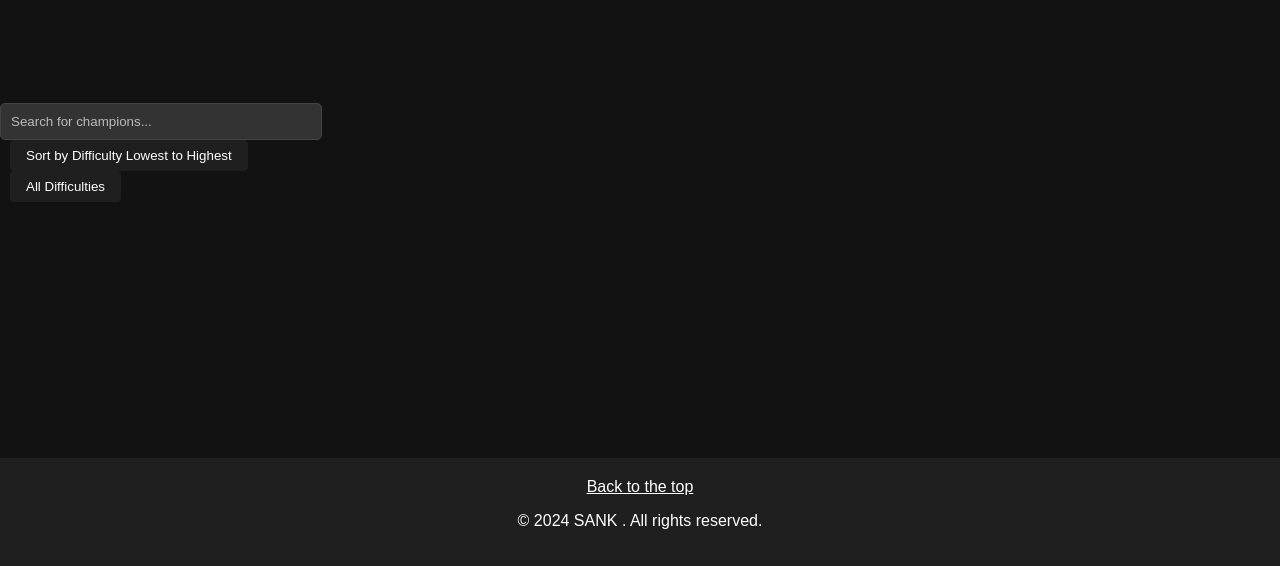
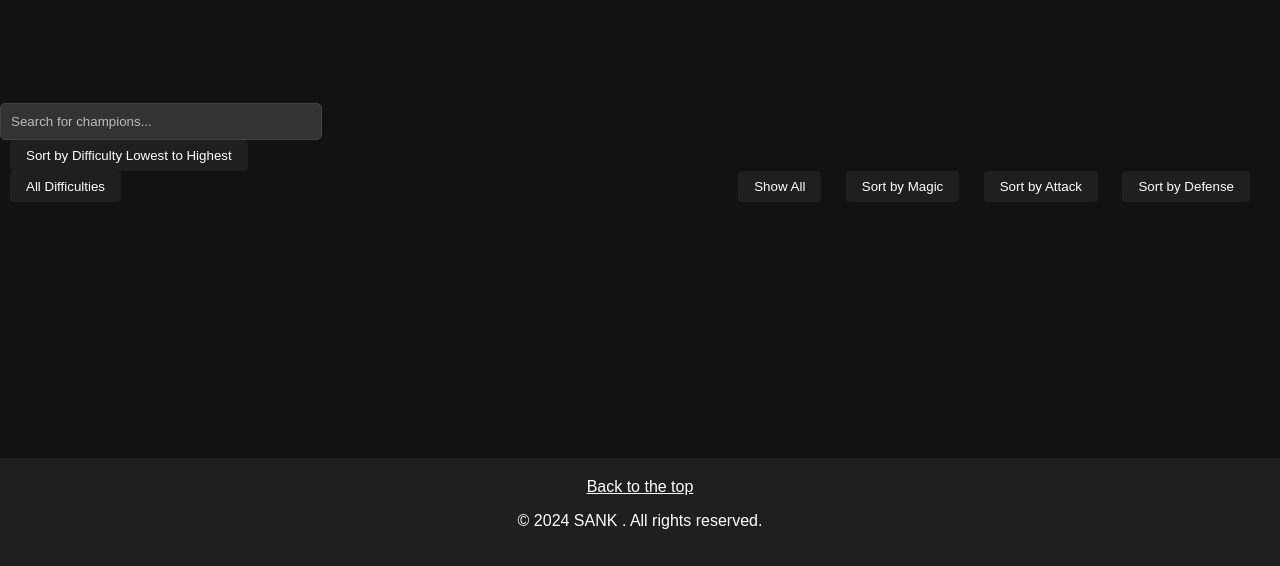
Before and after one commit to juumen/Info1601-Project, a website: page ChampData/public/index.html in a window 1280 px wide. Shown: the part 258-824 px from the top of the page. Drawn offline with Linux system fonts and the light colour scheme; no server answers.

Commit message:
Update index.html

```diff
--- a/ChampData/public/index.html
+++ b/ChampData/public/index.html
@@ -26,9 +26,10 @@
   </div>
 
   <div class="header">
-    <div class="logo">
-      <img src="Logo.png" alt="Logo">
+    <div class="logo" onclick="showDataFromLOLAPI()">
+        <img src="Logo.png" alt="Logo">
     </div>
+</div>
 
   </div>
   <div id="main">
@@ -42,6 +43,13 @@
     <br>
     <button onclick="sortByDifficulty()">Sort by Difficulty Lowest to Highest</button>
     <br>
+     <div id="buttonContainer">
+      <button onclick="showDataFromLOLAPI();">Show All</button>
+       <button onclick="sortByMagic()">Sort by Magic</button>
+       <button onclick="sortByAttack()">Sort by Attack</button>
+       <button onclick="sortByDefense()">Sort by Defense</button>
+   </div>
+
     <div class="dropdown">
       <button onclick="toggleDropdown()" class="dropbtn">All Difficulties</button>
       <div id="difficultyDropdown" class="dropdown-content">
```
